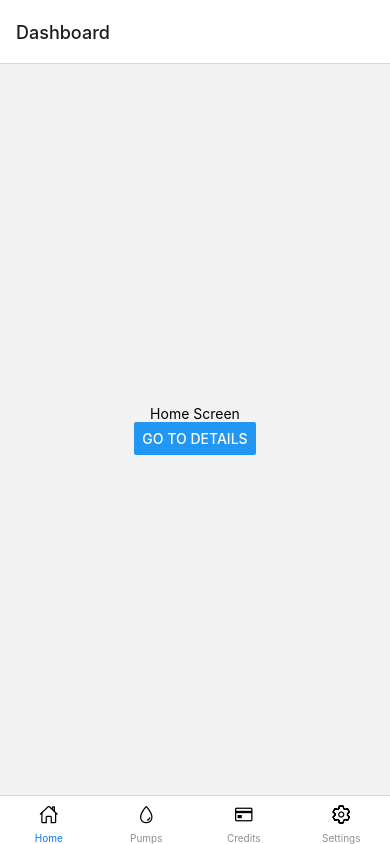
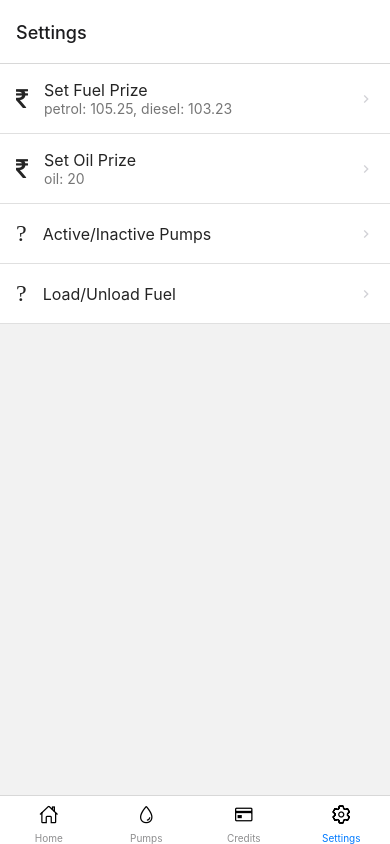
Before and after one commit to ransn/fuel-zone, a React Native app: screen /SettingsStack in a window 390 px wide. Built offline with nearby package versions, Linux system fonts and the light colour scheme.

Commit message:
Settings Tab added

```diff
--- a/App.js
+++ b/App.js
@@ -7,7 +7,7 @@ import HomeScreen  from "./components/screens/HomeScreen";
 import StaffStack  from "./components/screens/StaffStack";
 import PumpStack from "./components/screens/PumpStack";
 import CreditStack from "./components/screens/CreditStack";
-import SettingsScreen from "./components/screens/SettingsScreen";
+import SettingsStack from "./components/screens/SettingsStack";
 import Ionicons from 'react-native-vector-icons/Ionicons';
 const Tab = createBottomTabNavigator();
 function App() {
@@ -34,7 +34,7 @@ function App() {
             <Ionicons name="card-outline" size={20} />
           )
         }}/>
-        <Tab.Screen name="Settings" component={SettingsScreen} options={{
+        <Tab.Screen name="SettingsStack" component={SettingsStack} options={{
           tabBarLabel: 'Settings',
           headerShown: false,
           tabBarIcon: () => (
--- a/components/screens/CreditDetailsScreen.js
+++ b/components/screens/CreditDetailsScreen.js
@@ -89,7 +89,7 @@ function CreditDetailsScreen({ route, navigation }) {
     setVisible(!visible);
   };
   useEffect(() => {
-    navigation.setOptions({ title: credit.name });
+    navigation.setOptions({ title: credit.name});
   });
 
   return (
--- a/components/screens/CreditScreen.js
+++ b/components/screens/CreditScreen.js
@@ -1,8 +1,8 @@
-import React from 'react';
+import React, {useState} from 'react';
 import { Button, View, Text, useColorScheme } from 'react-native';
 import { NavigationContainer, DarkTheme, DefaultTheme } from '@react-navigation/native';
 import { createBottomTabNavigator } from '@react-navigation/bottom-tabs';
-import { ListItem, Avatar, Divider, Icon } from 'react-native-elements';
+import { ListItem, Avatar, Divider, Icon, SearchBar } from 'react-native-elements';
 
 const list = [
   {
@@ -32,8 +32,26 @@ const list = [
   }
 ]
 function CreditScreen({ navigation }) {
+  const [search, setSearch] = useState('');
+  updateSearch = (search) => {
+    setSearch(search);
+  }
   return (
     <View>
+    <View style={{flexDirection:'row'}}>
+      <View style={{flex:3.5}}>
+      <SearchBar
+        placeholder="Type Here..."
+        onChangeText={updateSearch}
+        value={search}
+        lightTheme = 'false'
+        round = 'true'
+      />
+      </View>
+      <View style={{flex: 1, paddingTop: 10}}>
+        <Button title='Add' type='clear' onPress={() => alert('Add credit!')} />
+      </View>
+    </View>
   {
     list.map((l, i) => (
       <ListItem key={i} bottomDivider onPress={()=>{
--- a/components/screens/CreditStack.js
+++ b/components/screens/CreditStack.js
@@ -8,13 +8,8 @@ const StaffScreensStack = createNativeStackNavigator();
 function CreditStack() {
      return (
       <StaffScreensStack.Navigator>
-        <StaffScreensStack.Screen name="CreditList" component={CreditScreen} options={{title: 'Credits', headerRight: () => (
-            <Button type='clear'
-              onPress={() => alert('This is a button!')}
-              title="Add"
-            />
-          )}}/>
-        <StaffScreensStack.Screen name="CreditDetails" component={CreditDetailsScreen} options={({ route }) => ({ title: route.params.name })}/>
+        <StaffScreensStack.Screen name="CreditList" component={CreditScreen} options={{title: 'Credits'}}/>
+        <StaffScreensStack.Screen name="CreditDetails" component={CreditDetailsScreen}/>
       </StaffScreensStack.Navigator>
   );
 }
--- /dev/null
+++ b/components/screens/FuelPrizeScreen.js
@@ -0,0 +1,13 @@
+import React from 'react';
+import { View } from 'react-native';
+import { Card, ListItem, Avatar, Divider, Icon, Button, Text, Overlay, Input } from 'react-native-elements';
+
+function FuelPrizeScreen({navigation}){
+    return(
+        <View>
+            <Text>FuelPrize</Text>
+        </View>
+    )
+}
+
+export default FuelPrizeScreen;
--- /dev/null
+++ b/components/screens/OilPrizeScreen.js
@@ -0,0 +1,13 @@
+import React from 'react';
+import { View } from 'react-native';
+import { Card, ListItem, Avatar, Divider, Icon, Button, Text, Overlay, Input } from 'react-native-elements';
+
+function OilPrizeScreen({navigation}){
+    return(
+        <View>
+            <Text>OilPrize</Text>
+        </View>
+    )
+}
+
+export default OilPrizeScreen;
--- a/components/screens/PumpDetailsScreen.js
+++ b/components/screens/PumpDetailsScreen.js
@@ -1,10 +1,11 @@
-import React, {useState} from 'react';
+import React, {useState, useEffect} from 'react';
 import { View, Image, useColorScheme, ScrollView, StyleSheet } from 'react-native';
 import { NavigationContainer, DarkTheme, DefaultTheme } from '@react-navigation/native';
 import { createBottomTabNavigator } from '@react-navigation/bottom-tabs';
 import { Card, ListItem, Avatar, Divider, Button, Text, Overlay, Input, ButtonGroup, Icon } from 'react-native-elements';
 
-function PumpDetailsScreen({ navigation }) {
+function PumpDetailsScreen({ route, navigation }) {
+  const {pump} = route.params;
   const [visible, setVisible] = useState(false);
   const [visibleOils, setVisibleOils] = useState(false);
   const [safeDropsOverlayVisible, setSafeDropsOverlayVisible] = useState(false);
@@ -12,6 +13,10 @@ function PumpDetailsScreen({ navigation }) {
   const [ugtOverlayVisible, setUgtOverlayVisible] = useState(false);
   const [calculateOverlayVisible, setCalculateOverlayVisible] = useState(false);
   const [index, setIndex] = useState(0);
+
+  useEffect(()=>{
+    navigation.setOptions({title:pump.name})
+  })
   const toggleOverlay = () => {
     setVisible(!visible);
   };
--- a/components/screens/PumpScreen.js
+++ b/components/screens/PumpScreen.js
@@ -27,7 +27,7 @@ function PumpScreen({ navigation }) {
     <View>
   {
     list.map((l, i) => (
-      <ListItem key={i} bottomDivider onPress={() => navigation.navigate('PumpDetails')}>
+      <ListItem key={i} bottomDivider onPress={() => navigation.navigate('PumpDetails', {pump: l})}>
         <Avatar rounded source={require('../../images/pump.png')} />
         <ListItem.Content>
           <ListItem.Title>{l.name}</ListItem.Title>
--- a/components/screens/PumpStack.js
+++ b/components/screens/PumpStack.js
@@ -6,7 +6,7 @@ const StaffScreensStack = createNativeStackNavigator();
 
 function PumpStack() {
      return (
-      <StaffScreensStack.Navigator initialRouteName="PumpList">
+      <StaffScreensStack.Navigator>
         <StaffScreensStack.Screen name="PumpList" component={PumpScreen} options={{title: 'Pumps'}}/>
         <StaffScreensStack.Screen name="PumpDetails" component={PumpDetailsScreen} options={{title: 'Pump1'}}/>
       </StaffScreensStack.Navigator>
--- a/components/screens/SettingsScreen.js
+++ b/components/screens/SettingsScreen.js
@@ -1,17 +1,45 @@
 import React from 'react';
-import { Button, View, Text, useColorScheme } from 'react-native';
-import { NavigationContainer, DarkTheme, DefaultTheme } from '@react-navigation/native';
-import { createBottomTabNavigator } from '@react-navigation/bottom-tabs';
+import { ListItem, Icon } from 'react-native-elements'
+import { Button, View, Text } from 'react-native';
 
+const list = [
+  {
+    title: 'Set Fuel Prize',
+    icon: 'rupee',
+    subtitle: 'petrol: 105.25, diesel: 103.23',
+    navigateTo: 'FuelPrize'
+  },
+  {
+    title: 'Set Oil Prize',
+    icon: 'rupee',
+    subtitle: 'oil: 20',
+    navigateTo: 'OilPrize'
+  },
+  {
+    title: 'Active/Inactive Pumps',
+    icon: 'flight-takeoff'
+  },
+  {
+    title: 'Load/Unload Fuel',
+    icon: 'flight-takeoff'
+  }
+]
 function SettingsScreen({ navigation }) {
   return (
-    <View style={{ flex: 1, alignItems: 'center', justifyContent: 'center' }}>
-      <Text>SettingsScreen List</Text>
-      <Button
-        title="Go to Details"
-        onPress={() => navigation.navigate('Details')}
-      />
-    </View>
+    <View>
+  {
+    list.map((item, i) => (
+      <ListItem key={i} bottomDivider onPress={ () => {navigation.navigate(item.navigateTo)}}>
+        <Icon name={item.icon}   type='font-awesome'/>
+        <ListItem.Content>
+          <ListItem.Title>{item.title}</ListItem.Title>
+          <ListItem.Subtitle>{item.subtitle}</ListItem.Subtitle>
+        </ListItem.Content>
+        <ListItem.Chevron />
+      </ListItem>
+    ))
+  }
+</View>
   );
 }
 
--- /dev/null
+++ b/components/screens/SettingsStack.js
@@ -0,0 +1,19 @@
+import React from "react";
+import { createNativeStackNavigator } from '@react-navigation/native-stack';
+import SettingsScreen from "./SettingsScreen";
+import FuelPrizeScreen from "./FuelPrizeScreen";
+import OilPrizeScreen from "./OilPrizeScreen";
+const SettingsScreensStack = createNativeStackNavigator();
+
+function SettingsStack() {
+     return (
+      <SettingsScreensStack.Navigator>
+        <SettingsScreensStack.Screen name="Settings" component={SettingsScreen} options={{title: 'Settings'}}/>
+        <SettingsScreensStack.Screen name="FuelPrize" component={FuelPrizeScreen} options={{title: 'Fuel Prize'}}/>
+        <SettingsScreensStack.Screen name="OilPrize" component={OilPrizeScreen} options={{title: 'Oil Prize'}}/>
+
+      </SettingsScreensStack.Navigator>
+  );
+}
+
+export default SettingsStack;
```
